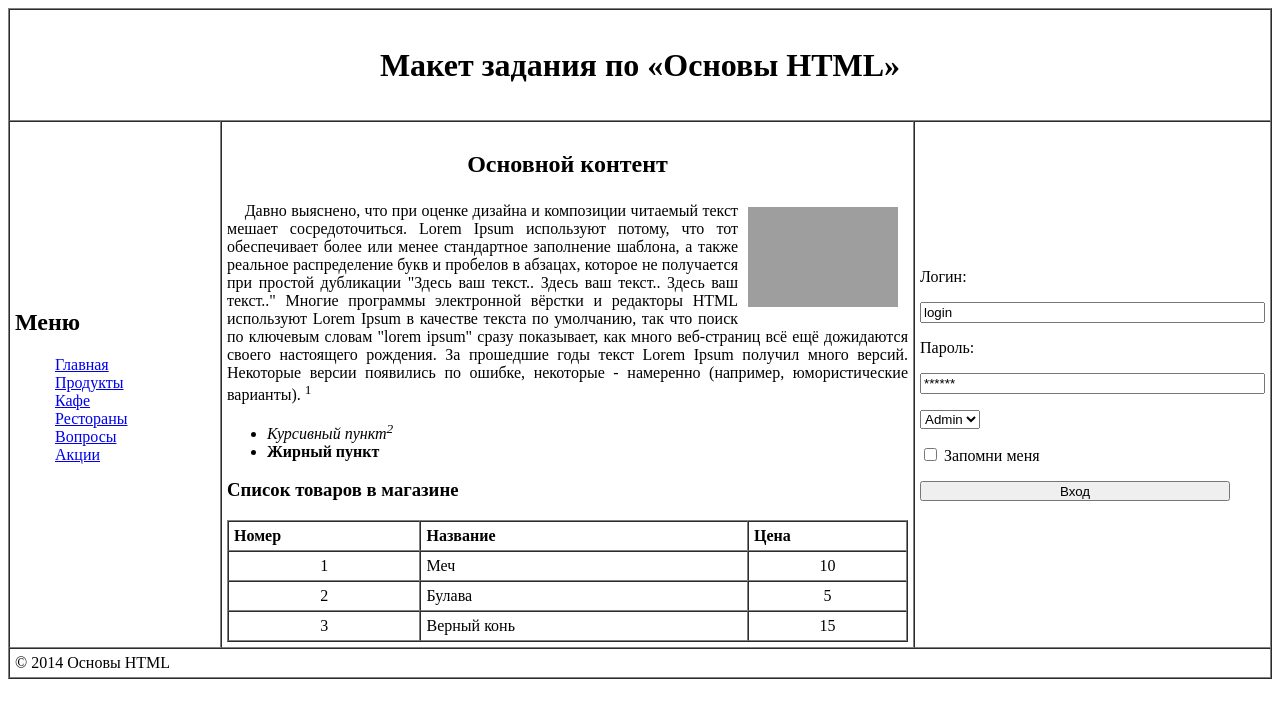
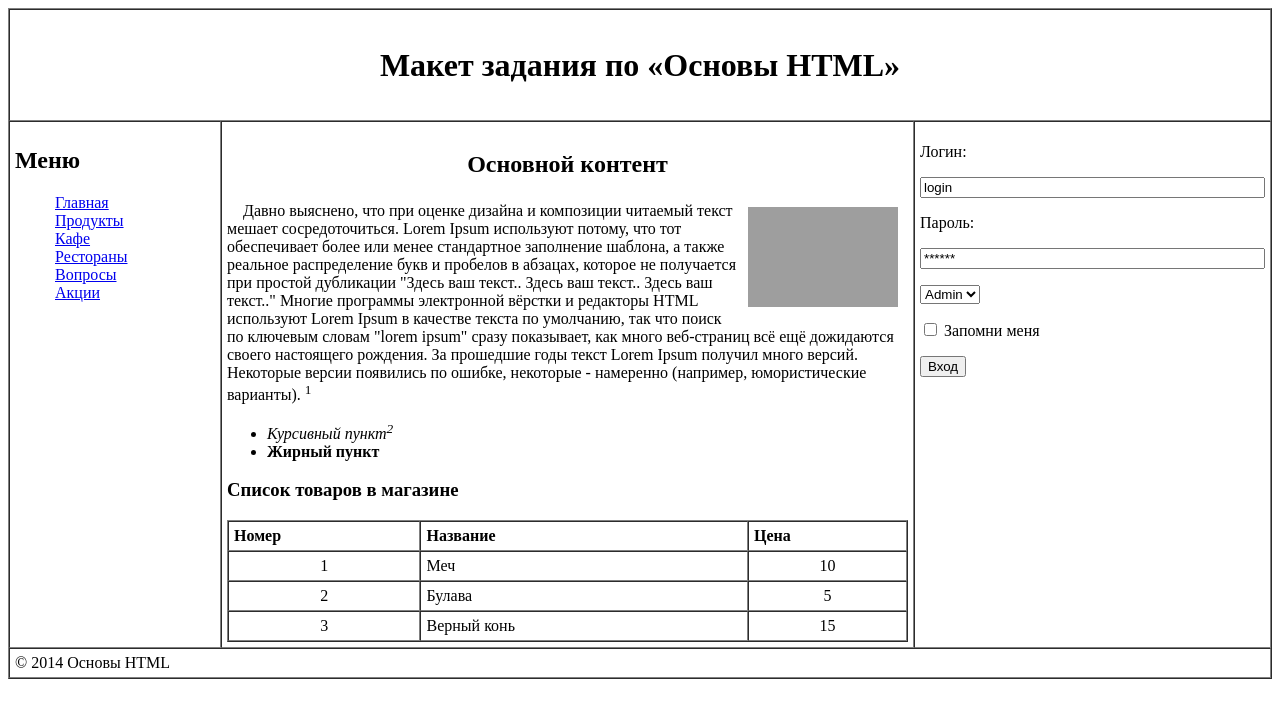
Before and after one commit to Miraa-a/Maket, a plain HTML site: page index.html in a window 1280 px wide. Drawn offline with Linux system fonts and the light colour scheme; grey boxes are pictures that could not be loaded.

Commit message:
Update index.html

```diff
--- a/index.html
+++ b/index.html
@@ -16,7 +16,7 @@
 </td>
 </tr>
 <tr>
-<td width="200" >
+<td width="200" valign="top">
 <h2 align = "left">Меню</h2>
 <dl padding:0 align="left">
 <a href="http://example.com" target="_blank">
@@ -43,7 +43,7 @@
 <h2>
 <p align = "center">Основной контент</p>
 </h2>
-<p align = "justify">
+<p>
 <img src="http://images.vfl.ru/ii/1432074810/41781908/8787101.jpg" alt = "Три богатыря" width="150" height="100" align = "right" hspace="10" vspace="5">
 &nbsp;&nbsp;&nbsp;&nbsp;Давно выяснено, что при оценке дизайна и композиции читаемый текст мешает сосредоточиться. Lorem Ipsum используют потому, что тот обеспечивает
 более или менее стандартное заполнение шаблона, а также реальное распределение букв и пробелов в абзацах, которое не получается при простой дубликации
@@ -81,7 +81,7 @@
 </tr>
 </table>
 </td>
-<td width="200">
+<td width="200" valign="top">
 <p>Логин:</p>
 <p>
 <input type="text" size="40" value="login">
@@ -100,7 +100,7 @@
 <p>
 <input type="checkbox"> Запомни меня
 </p>
-<p><button style = "width:310px;height:20px;align:left" title = "Вход" >
+<p><button  title = "Вход" >
   Вход
   </button></p>
 </td>
```
